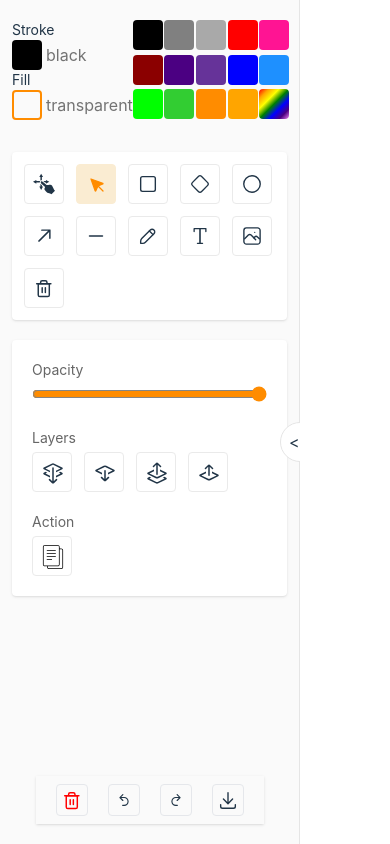
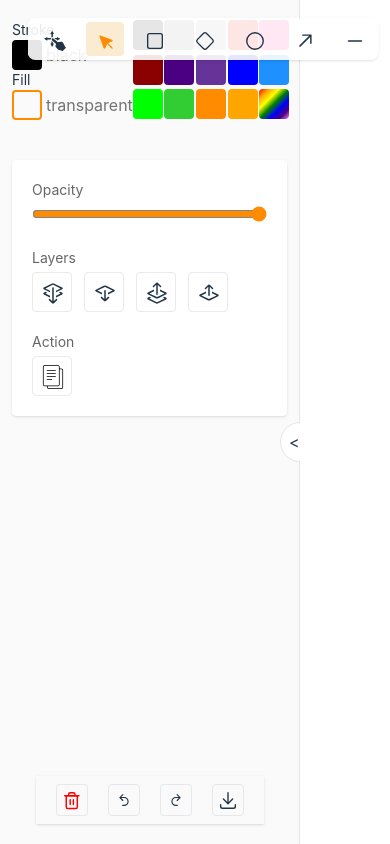
Before and after one commit to dawkaka/drawapp, a React (Vite) app: page / in a window 390 px wide. Built offline with nearby package versions, Linux system fonts and the light colour scheme.

Commit message:
sm: tools

```diff
--- a/src/components/tools.tsx
+++ b/src/components/tools.tsx
@@ -51,10 +51,9 @@ export default function Tools() {
 
 
     return (
-        <div className="bg-white rounded shadow m-3 p-3">
-            <div className="flex flex-wrap gap-3">
+        <div className="bg-white rounded-lg  m-2 px-2 py-1 shadow md:m-3 md:p-3 md:rounded tools">
+            <div className="flex md:flex-wrap gap-3">
                 <CanvasTool onClick={() => setState({ ...app, tool: "move" })} tool="move" selectedTool={tool}>
-                    <div style={{ width: "22px", height: "22px" }}>
                     <svg version="1.1" id="_x32_" xmlns="http://www.w3.org/2000/svg" xmlnsXlink="http://www.w3.org/1999/xlink" viewBox="0 0 512 512" xmlSpace="preserve" fill="currentColor"><g id="SVGRepo_bgCarrier" strokeWidth="0"></g>
                         <g id="SVGRepo_tracerCarrier" strokeLinecap="round" strokeLinejoin="round"></g><g id="SVGRepo_iconCarrier"> <style type="text/css"></style>
                             <g> <path className="st0" d="M491.258,390.579c0,0-33.165-72.935-46.424-92.832c-13.26-19.898-29.838-26.527-53.046-23.217 c-14.037,2.004-49.916,5.222-76.08,7.458l-89.91-77.892c-11.637-10.321-29.432-16.478-39.753-4.859 c-10.304,11.638-7.631,33.099,8.492,48.784l87.882,76.047c-6.266,12.762-19.16,41.4-16.628,56.571 c3.328,19.888,43.768,58.409,43.768,58.409c6.149,8.202,14.417,14.575,23.919,18.44l63.574,16.951l33.157,22.1L512,412.537 L491.258,390.579z"></path>
@@ -65,35 +64,28 @@ export default function Tools() {
                             </g>
                         </g>
                     </svg>
-                    </div>
                 </CanvasTool>
-
                 <CanvasTool onClick={() => setState({ ...app, tool: "select" })} tool="select" selectedTool={tool}>
-                    <div style={{ width: "22px", height: "22px" }}>
                     <svg xmlns="http://www.w3.org/2000/svg" focusable="false" viewBox="0 0 22 22" className="block" strokeWidth="1.25"><g stroke="currentColor" strokeLinecap="round" strokeLinejoin="round"><path stroke="none" d="M0 0h24v24H0z" fill="none"></path><path d="M6 6l4.153 11.793a0.365 .365 0 0 0 .331 .207a0.366 .366 0 0 0 .332 -.207l2.184 -4.793l4.787 -1.994a0.355 .355 0 0 0 .213 -.323a0.355 .355 0 0 0 -.213 -.323l-11.787 -4.36z"></path><path d="M13.5 13.5l4.5 4.5"></path></g></svg>
-                    </div>
                 </CanvasTool>
 
                 <CanvasTool onClick={() => setState({ ...app, tool: "rectangle" })} tool="rectangle" selectedTool={tool}>
-                    <div style={{ width: "22px", height: "22px" }}>
                     <svg aria-hidden="true" focusable="false" role="img" viewBox="0 0 24 24" className="" strokeWidth="2" stroke="currentColor" strokeLinecap="round" strokeLinejoin="round"><g strokeWidth="1.5"><path stroke="none" d="M0 0h24v24H0z" fill="none"></path><rect x="4" y="4" width="16" height="16" rx="2"></rect></g></svg>
-                    </div>
                 </CanvasTool>
 
                 <CanvasTool onClick={() => setState({ ...app, tool: "diamond" })} tool="diamond" selectedTool={tool}>
-                    <div style={{ width: "22px", height: "22px" }}>
                     <svg aria-hidden="true" focusable="false" role="img" viewBox="0 0 24 24" className="" strokeWidth="2" stroke="currentColor" strokeLinecap="round" strokeLinejoin="round"><g strokeWidth="1.5"><path stroke="none" d="M0 0h24v24H0z" fill="none"></path><path d="M10.5 20.4l-6.9 -6.9c-.781 -.781 -.781 -2.219 0 -3l6.9 -6.9c.781 -.781 2.219 -.781 3 0l6.9 6.9c.781 .781 .781 2.219 0 3l-6.9 6.9c-.781 .781 -2.219 .781 -3 0z"></path></g></svg>
-                    </div>
                 </CanvasTool>
 
                 <CanvasTool onClick={() => setState({ ...app, tool: "ellipse" })} tool="ellipse" selectedTool={tool}>
-                    <div style={{ width: "22px", height: "22px" }}>
-                        <svg aria-hidden="true" focusable="false" role="img" viewBox="0 0 24 24" className="" strokeWidth="2" stroke="currentColor" strokeLinecap="round" strokeLinejoin="round"><g strokeWidth="1.5"><path stroke="none" d="M0 0h24v24H0z" fill="none"></path><circle cx="12" cy="12" r="9"></circle></g></svg>                    </div>
+                    <svg aria-hidden="true" focusable="false" role="img" viewBox="0 0 24 24" className="" strokeWidth="2" stroke="currentColor" strokeLinecap="round" strokeLinejoin="round"><g strokeWidth="1.5">
+                        <path stroke="none" d="M0 0h24v24H0z" fill="none"></path><circle cx="12" cy="12" r="9"></circle></g></svg>
                 </CanvasTool>
 
                 <CanvasTool onClick={() => setState({ ...app, tool: "arrow" })} tool="arrow" selectedTool={tool}>
-                    <div style={{ width: "22px", height: "22px" }}>
-                        <svg width="22" height="22" viewBox="0 0 15 15" fill="none" xmlns="http://www.w3.org/2000/svg"><path d="M3.64645 11.3536C3.45118 11.1583 3.45118 10.8417 3.64645 10.6465L10.2929 4L6 4C5.72386 4 5.5 3.77614 5.5 3.5C5.5 3.22386 5.72386 3 6 3L11.5 3C11.6326 3 11.7598 3.05268 11.8536 3.14645C11.9473 3.24022 12 3.36739 12 3.5L12 9.00001C12 9.27615 11.7761 9.50001 11.5 9.50001C11.2239 9.50001 11 9.27615 11 9.00001V4.70711L4.35355 11.3536C4.15829 11.5488 3.84171 11.5488 3.64645 11.3536Z" fill="currentColor" fillRule="evenodd" clipRule="evenodd"></path></svg>                    </div>
+                    <svg width="22" height="22" viewBox="0 0 15 15" fill="none" xmlns="http://www.w3.org/2000/svg">
+                        <path d="M3.64645 11.3536C3.45118 11.1583 3.45118 10.8417 3.64645 10.6465L10.2929 4L6 4C5.72386 4 5.5 3.77614 5.5 3.5C5.5 3.22386 5.72386 3 6 3L11.5 3C11.6326 3 11.7598 3.05268 11.8536 3.14645C11.9473 3.24022 12 3.36739 12 3.5L12 9.00001C12 9.27615 11.7761 9.50001 11.5 9.50001C11.2239 9.50001 11 9.27615 11 9.00001V4.70711L4.35355 11.3536C4.15829 11.5488 3.84171 11.5488 3.64645 11.3536Z" fill="currentColor" fillRule="evenodd" clipRule="evenodd">
+                        </path></svg>
                 </CanvasTool>
 
                 <CanvasTool onClick={() => setState({ ...app, tool: "line" })} tool="line" selectedTool={tool}>
@@ -114,20 +106,16 @@ export default function Tools() {
                 </CanvasTool>
 
                 <CanvasTool onClick={() => setState({ ...app, tool: "image" })} tool="image" selectedTool={tool}>
-                    <div style={{ width: "22px", height: "22px" }} className="relative">
                     <input type="file" className="absolute h-[22px] w-[22px] top-0 left-0 opacity-0" onChange={handleFileInput} />
                     <svg aria-hidden="true" focusable="false" role="img" viewBox="0 0 20 20" className="" fill="none" stroke="currentColor" strokeLinecap="round" strokeLinejoin="round"><g strokeWidth="1.25"><path d="M12.5 6.667h.01"></path><path d="M4.91 2.625h10.18a2.284 2.284 0 0 1 2.285 2.284v10.182a2.284 2.284 0 0 1-2.284 2.284H4.909a2.284 2.284 0 0 1-2.284-2.284V4.909a2.284 2.284 0 0 1 2.284-2.284Z"></path><path d="m3.333 12.5 3.334-3.333c.773-.745 1.726-.745 2.5 0l4.166 4.166"></path><path d="m11.667 11.667.833-.834c.774-.744 1.726-.744 2.5 0l1.667 1.667"></path></g></svg>
-                    </div>
                 </CanvasTool>
 
                 <CanvasTool onClick={deleteSelectedItem} tool="eraser" selectedTool={tool}>
-                    <div style={{ width: "22px", height: "22px" }}>
                     <svg width="22" height="22" viewBox="0 0 15 15" fill="currentColor" xmlns="http://www.w3.org/2000/svg">
                         <path fillRule="evenodd" clipRule="evenodd" d="M2 4.656a.5.5 0 01.5-.5h9.7a.5.5 0 010 1H2.5a.5.5 0 01-.5-.5z"></path>
                         <path fillRule="evenodd" clipRule="evenodd" d="M6.272 3a.578.578 0 00-.578.578v.578h3.311v-.578A.578.578 0 008.428 3H6.272zm3.733 1.156v-.578A1.578 1.578 0 008.428 2H6.272a1.578 1.578 0 00-1.578 1.578v.578H3.578a.5.5 0 00-.5.5V12.2a1.578 1.578 0 001.577 1.578h5.39a1.578 1.578 0 001.577-1.578V4.656a.5.5 0 00-.5-.5h-1.117zm-5.927 1V12.2a.578.578 0 00.577.578h5.39a.578.578 0 00.577-.578V5.156H4.078z">
                         </path><path fillRule="evenodd" clipRule="evenodd" d="M6.272 6.85a.5.5 0 01.5.5v3.233a.5.5 0 11-1 0V7.35a.5.5 0 01.5-.5zM8.428 6.85a.5.5 0 01.5.5v3.233a.5.5 0 11-1 0V7.35a.5.5 0 01.5-.5z">
                         </path></svg>
-                    </div>
                 </CanvasTool>
             </div >
         </div >
@@ -141,12 +129,13 @@ export function CanvasTool({ onClick, tool, selectedTool, children }: { onClick:
             onClick={onClick}
             style={{
                 backgroundColor: selectedTool === tool ? "#faecd2" : "",
-                border: `1px solid ${selectedTool === tool ? "#faecd2" : "var(--accents-2)"}`,
                 fill: selectedTool === tool ? "darkorange" : "none",
                 color: selectedTool === tool ? "darkorange" : ""
             }}
         >
+            <div className="relative h-[18px] w-[18px] md:h-[22px] w-[22px]">
                 {children}
+            </div>
         </button>
     )
 }
--- a/src/index.css
+++ b/src/index.css
@@ -62,6 +62,18 @@ button {
   cursor: pointer;
 }
 
+@media only screen and (max-width:768px) {
+  .tools {
+    position: fixed;
+    left: 50%;
+    transform: translateX(-50%);
+    top: 10px;
+    background-color: rgba(255, 255, 255, 0.9);
+    max-width: 90%;
+    overflow-x: auto;
+  }
+}
+
 @media (prefers-color-scheme: light) {
   :root {
     color: #213547;
```
Lines whose indentation alone changed are shown as unchanged.
